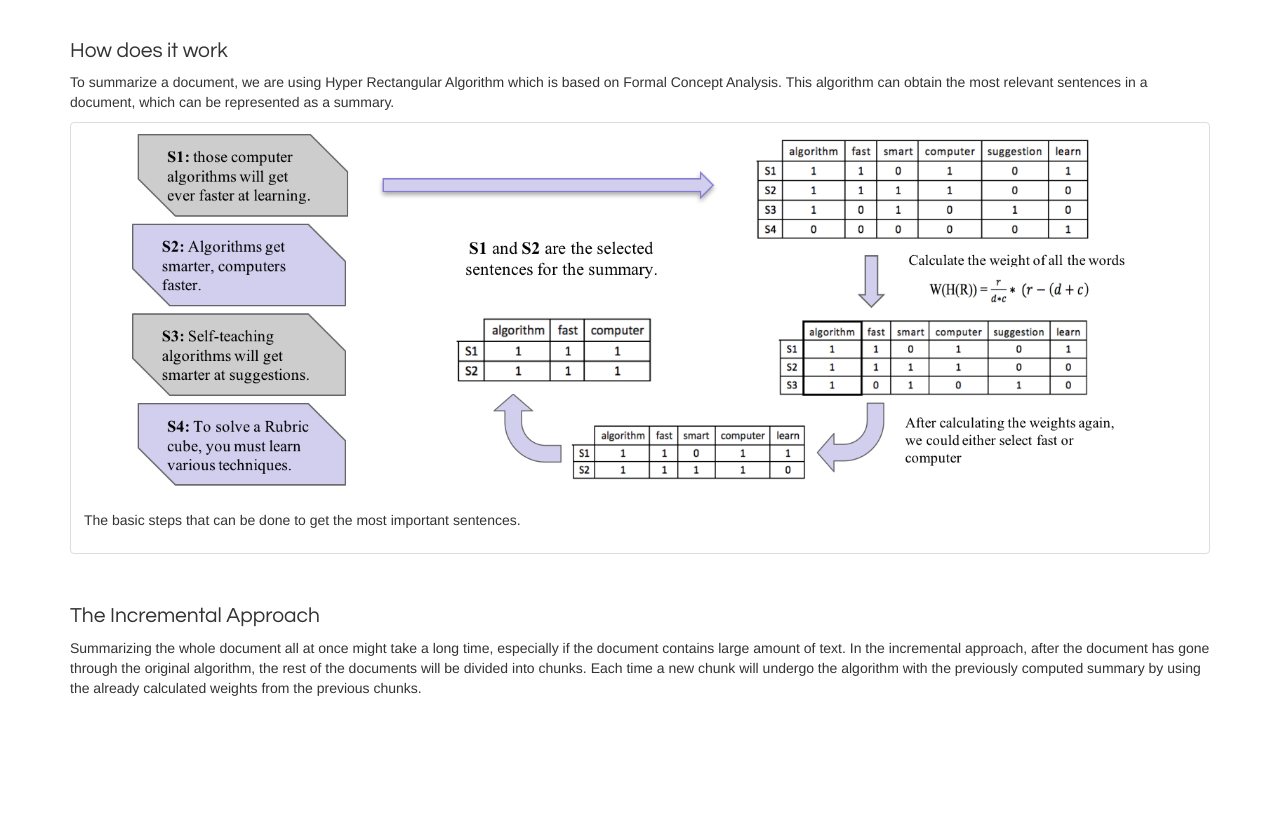
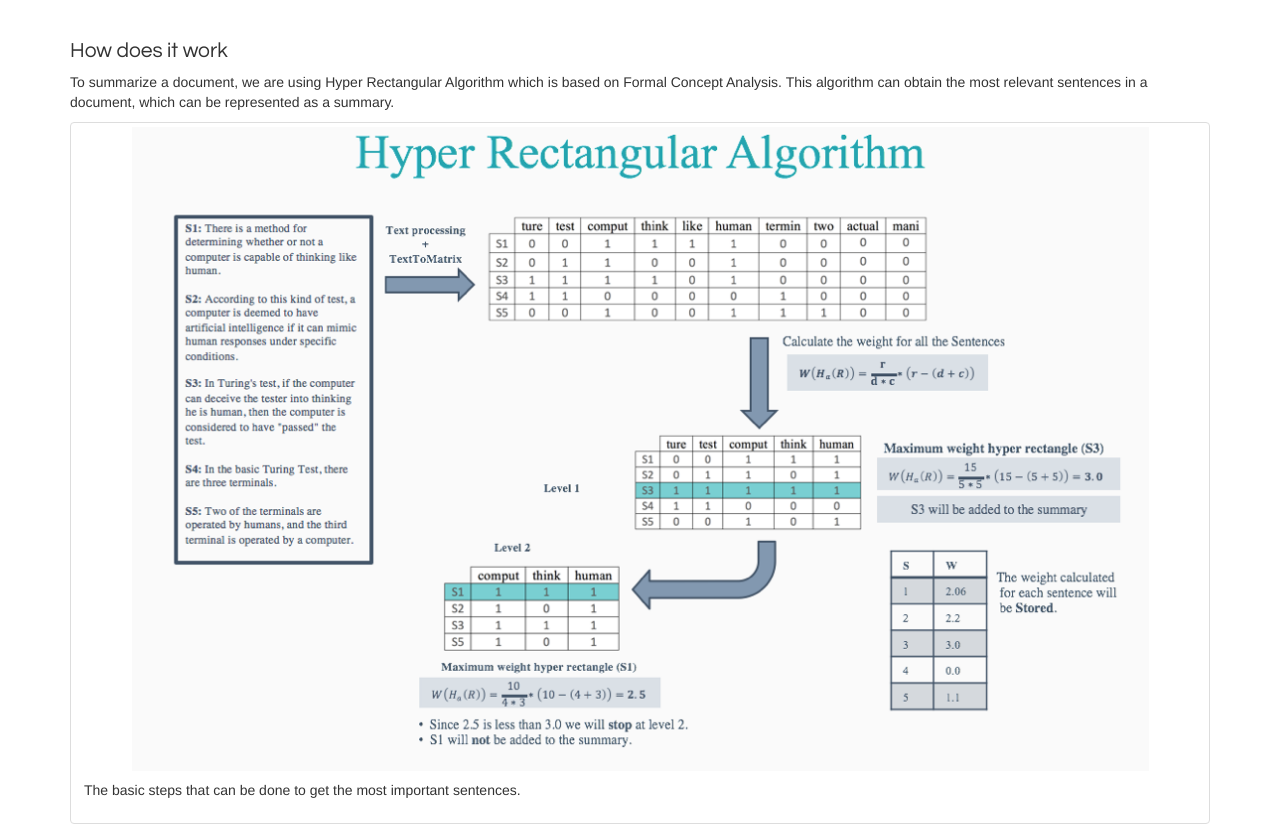
Before and after one commit to heba-hj1304319/heba-hj1304319.github.io, a plain HTML site: page what.html in a window 1280 px wide. Shown: the part 1160-1985 px from the top of the page. Before the commit the page ends 1868 px from the top, so only its background shows below. Drawn offline with nearby package versions, Linux system fonts and the light colour scheme.

Commit message:
fixed the algorithm pic

```diff
--- a/what.html
+++ b/what.html
@@ -93,7 +93,7 @@
             This algorithm can obtain the most relevant sentences in a document, which can be represented as a summary.
         </p>
         <div class="thumbnail">
-            <img src="./imgs/HCalgorithm.png" alt="Nature" style="width:90%">
+            <img src="./imgs/algorithm.png" alt="Nature" style="width:90%">
             <div class="caption">
                 <p>The basic steps that can be done to get the most important sentences.</p>
             </div>
```
Also changed, not shown: imgs/algorithm.png (added).
